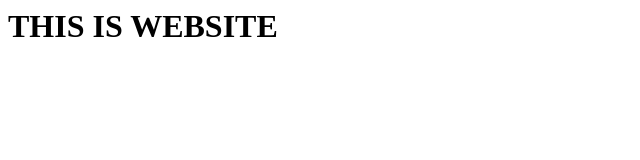
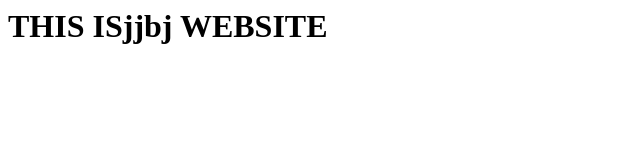
Before and after one commit to vaxwel/git-tutorial, a plain HTML site: page prj01/index.html in a window 1280 px wide. Shown: the whole page, without its empty margins (0-640 px from the left). Drawn offline with Linux system fonts and the light colour scheme.

Commit message:
Update index.html

```diff
--- a/prj01/index.html
+++ b/prj01/index.html
@@ -1,7 +1,8 @@
 <HTML>
 <HEAD><TITLE>This is Website Title</TITLE><HEAD>
 <BODY>
-<H1>THIS IS WEBSITE
+<H1>THIS ISjjbj
+     WEBSITE
 </H1>
 </BODY>
 </HTML>
```
